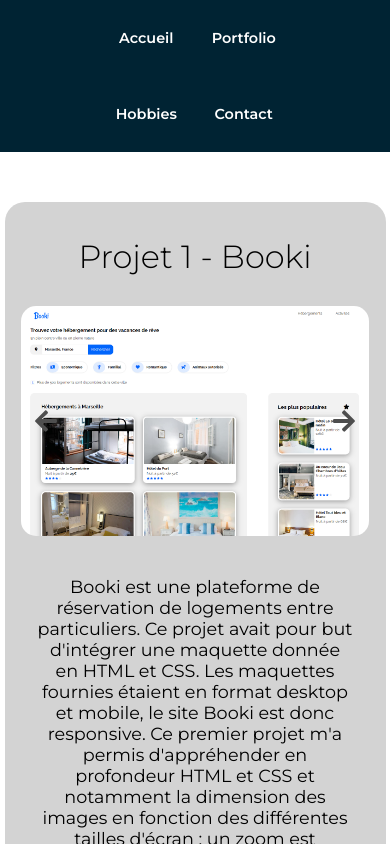
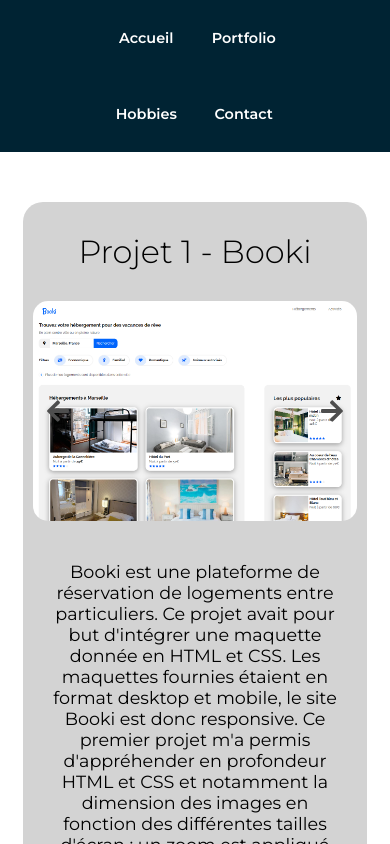
Before and after one commit to Emilie2393/emilierichard_cv, a React (Create React App) app: page /skills/1 in a window 390 px wide. Shown: the top 844 px of the page. Built offline with nearby package versions, Linux system fonts and the light colour scheme.

Commit message:
Browser corrections

```diff
--- a/src/styles/components/ContactCard.scss
+++ b/src/styles/components/ContactCard.scss
@@ -45,7 +45,7 @@
             font-size: 1.2em;
         }
         &__card{
-            width: 250px;
+            width: 240px;
             padding: 25px;
             margin-top: 150px;
             margin-bottom: 60px;
--- a/src/styles/components/ProjectCard.scss
+++ b/src/styles/components/ProjectCard.scss
@@ -41,7 +41,8 @@
 
     .project{
         &__card{
-            width: 90%;
+            width: 83%;
+            padding: 10px;
             & p{
                 text-align: center;
                 font-size: 1.1em;
--- a/src/styles/components/ProjectGallery.scss
+++ b/src/styles/components/ProjectGallery.scss
@@ -45,9 +45,9 @@
 @media only screen and (max-width: 490px) {
 
         .project__slides{
-            width: 99%;
+            width: 100%;
             &__pictures {
-                height: 230px;
+                height: 220px;
             }
             &__vectorleft,&__vectorright{
                 & svg{
```
